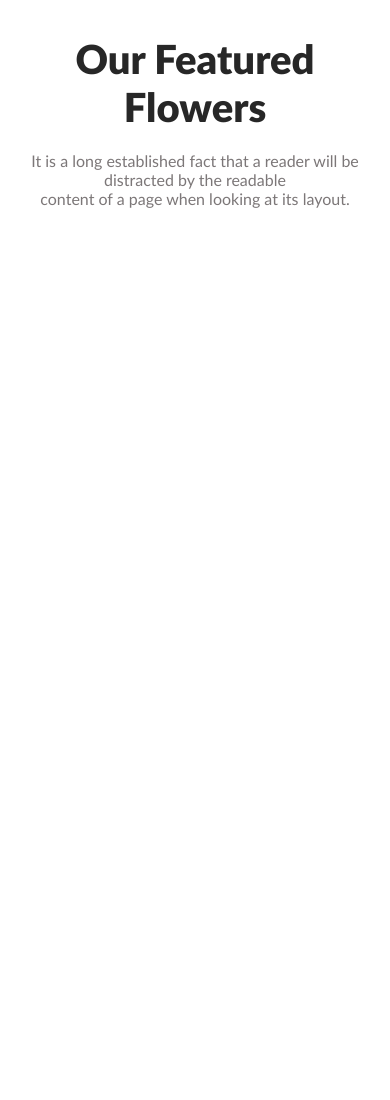
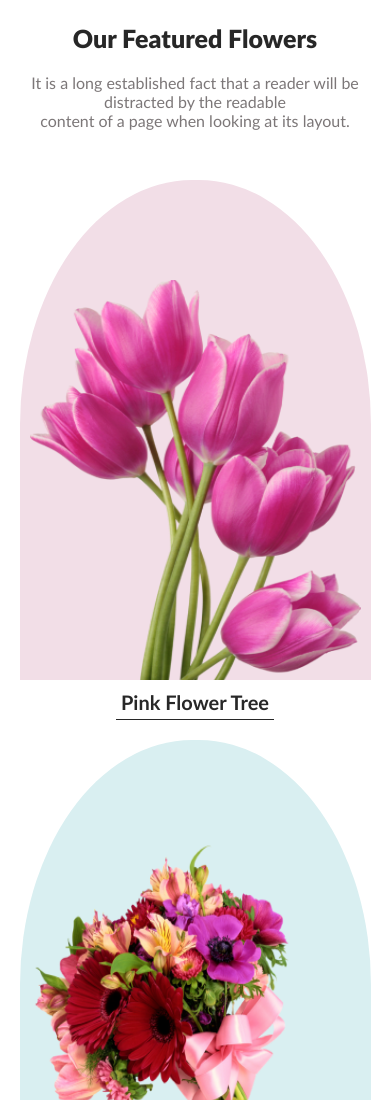
Before and after one commit to Chayon-Chandra/flower, a plain HTML site: page index.html in a window 390 px wide. Shown: the part 900-2000 px from the top of the page. Before the commit the page ends 1178 px from the top, so only its background shows below. Drawn offline with Linux system fonts and the light colour scheme.

Commit message:
Our Featured Flowers section

```diff
--- a/css/style.css
+++ b/css/style.css
@@ -98,6 +98,10 @@ header{
  .header-img{
     margin-top: 20px;
  }
+ .btn-button{
+    padding: 10px 20px;
+    font-size: 18px;
+}
 
 }
 /* medium device */
@@ -114,6 +118,8 @@ header{
     margin: 50px 0;
 }
 .featured-container{
+    margin: 0 auto;
+    width: 90%;
 }
 .our-featured{
     text-align: center;
@@ -124,8 +130,69 @@ header{
 .our-featured p{
     padding: 20px 0;
 }
-.item-flower{}
-.pink-img{}
-.pink-img img{}
-.pink-img p
+.pink1{
+    background-color: #f2dee7;
+}
+.pink2{
+    background-color: #d9eff1;
+}
+.pink3{
+    background-color: #e3ebdb;
+}
+.item-flower{
+    margin-top: 30px;
+    display:flex;
+    justify-content: space-between;
+}
+.pink-img{
+    width: 32%;
+}
+.img-item{
+    display: flex;
+    justify-content: center;
+    height: 500px;
+    border-radius: 49% 49% 0 0 ;
+}
+.img-item img{
+    padding: 100px 70px 0 70px;
+}
+.pink-img p{
+    margin: 10px 0 5px 0;
+    font-family:Lato-Bold;
+    font-size: 24px;
+    color: #272727;
+    text-align: center;
+}
+.desh{
+    margin: 0 auto;
+    background-color: #272727;
+    height: 1px;
+    width: 45%;
+}
+/* responsive */
+/* mobile device */
+@media screen and (max-width:576px){
+    .our-featured h2{
+    font-size: 25px;
+    }
+    .item-flower{
+        display: block;
+    }
+    .pink-img{
+        margin-top: 20px;
+    width: 100%;
+    }
+    .img-item img{
+    padding: 100px 10px 0 10px;
+    }
+    .pink-img p{
+        font-size: 20px;
+    }
+
+
+}
+
+
+
+
 /* Our Featured Flowers section end */
--- a/index.html
+++ b/index.html
@@ -31,11 +31,26 @@
                 </div>
                 <div class="item-flower">
                     <div class="pink-img">
-                        <!-- <img src="asset/pngwing 6.png" alt="flower">
-                        <p class="Lato-regular">Pink Flower Tree</p> -->
+                        <div class="img-item pink1">
+                            <img src="asset/pngwing 6.png" alt="flower">
+                        </div>
+                        <p>Pink Flower Tree</p>
+                        <div class="desh"></div>
                     </div>
-
-
+                     <div class="pink-img">
+                        <div class="img-item pink2">
+                            <img src="asset/pngwing 5.png" alt="flower">
+                        </div>
+                        <p>Pink Flower Tree</p>
+                        <div class="desh"></div>
+                    </div>
+                     <div class="pink-img">
+                        <div class="img-item pink3">
+                            <img src="asset/pngwing 7.png" alt="flower">
+                        </div>
+                        <p>Pink Flower Tree</p>
+                        <div class="desh"></div>
+                    </div>
                 </div>
             </div>
          </section>
```
